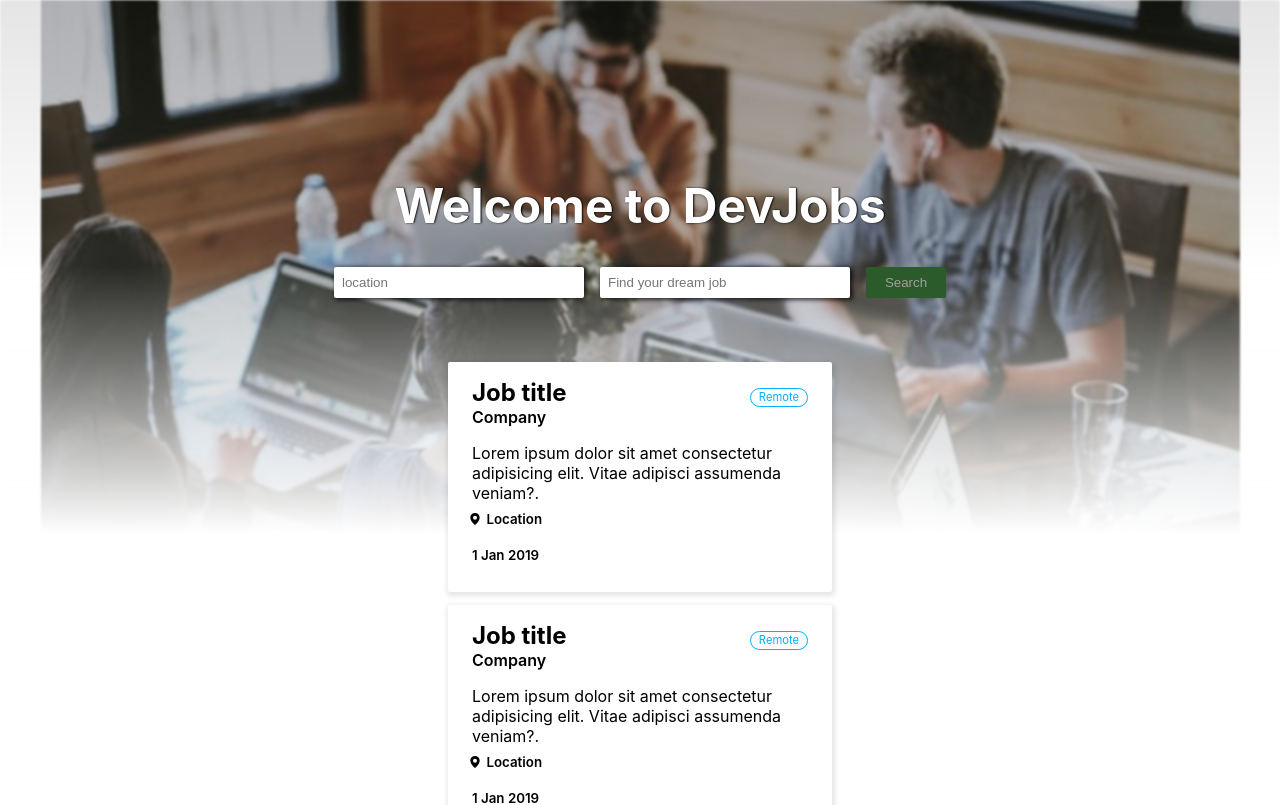
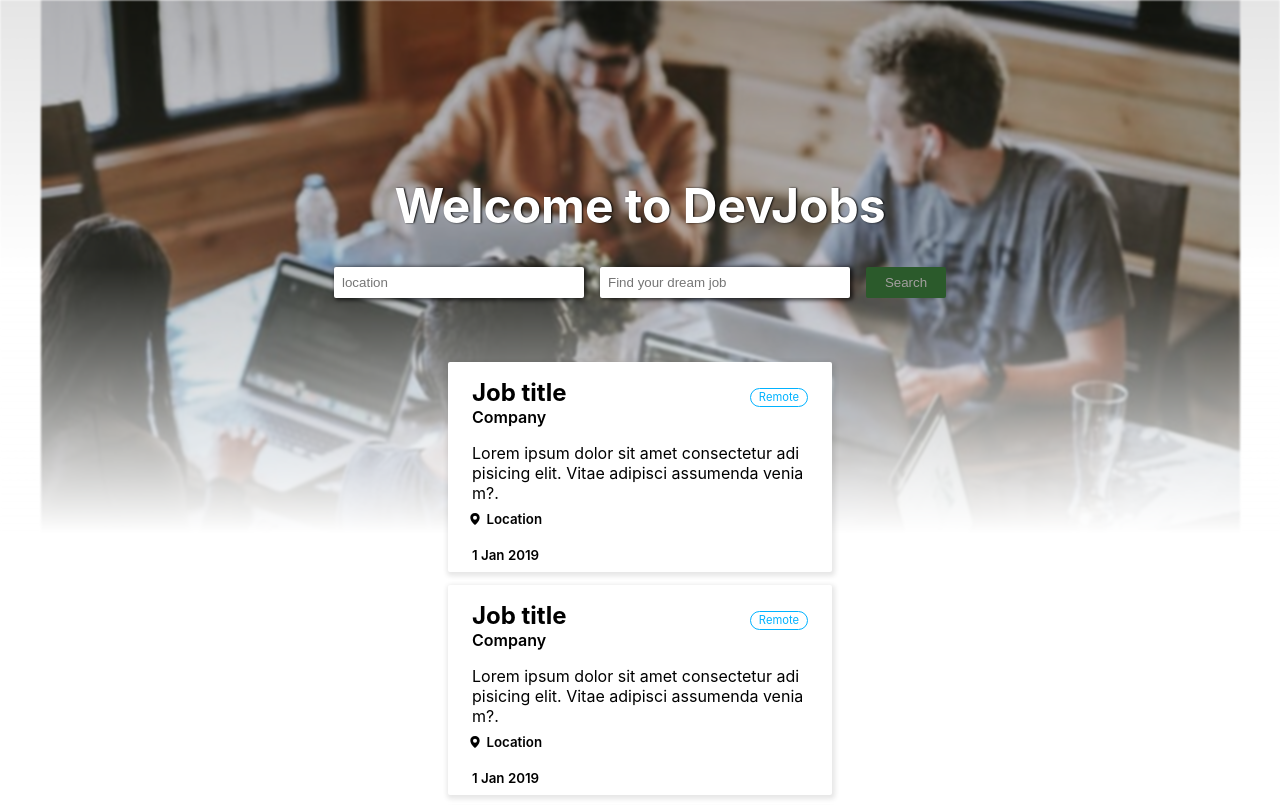
Before and after one commit to sprakash57/hunt-jobs, a React (Create React App) app in the folder client/: page / in a window 1280 px wide. Shown: the top 805 px of the page. Built offline with nearby package versions, Linux system fonts and the light colour scheme.

Commit message:
refactor: Add header component and its styling

```diff
--- a/client/src/components/Job.tsx
+++ b/client/src/components/Job.tsx
@@ -1,20 +1,19 @@
 import styles from '../styles/components/Job.module.scss';
-import Tag from './common/Tag';
+import { Tag, Header } from './common';
 import Pin from '../assets/pin.svg';
 
 const Job = () => {
     return (
         <article className={styles.card}>
-            <header className={styles.card__title}>
-                <h2>Job title</h2>
+            <Header type="h2" label="Job title" className={styles.card__title}>
                 <Tag label="Remote" />
-            </header>
-            <h4>Company</h4>
+            </Header>
+            <Header type="h4" className={styles.card__h4} label="Company" />
             <summary>
                 Lorem ipsum dolor sit amet consectetur adipisicing elit. Vitae adipisci assumenda veniam?.
             </summary>
             <section className={styles.card__location}>
-                <span><img src={Pin} alt="Location" /></span>{" "}<small>Location</small>
+                <span><img src={Pin} alt="Location" /></span><small>Location</small>
             </section>
             <section>
                 <small className={styles.card__date}>1 Jan 2019</small>
--- /dev/null
+++ b/client/src/components/common/Header.tsx
@@ -0,0 +1,21 @@
+import React from 'react';
+import { clx } from '../../helpers/utils';
+import styles from '../../styles/components/common/Header.module.scss';
+
+interface Props extends React.LabelHTMLAttributes<HTMLLabelElement> {
+    label: string;
+    type?: "h1" | "h2" | "h3" | "h4";
+    children?: React.ReactNode;
+    parentClass?: string;
+}
+
+const Header = ({ label, type = "h2", children, parentClass, ...rest }: Props) => {
+    return (
+        <header className={clx(styles.title, parentClass)}>
+            {React.createElement(type, { ...rest }, label)}
+            {children}
+        </header>
+    )
+}
+
+export default Header;
--- a/client/src/components/common/index.ts
+++ b/client/src/components/common/index.ts
@@ -1,2 +1,4 @@
 export { default as Button } from "./Button";
 export { default as Input } from "./Input";
+export { default as Header } from "./Header";
+export { default as Tag } from "./Tag";
--- a/client/src/styles/components/Job.module.scss
+++ b/client/src/styles/components/Job.module.scss
@@ -4,23 +4,19 @@
     border-radius: 2px;
     box-shadow: 1px 2px 5px 2px hsla(0, 0%, 0%, 0.1);
     width: 384px;
-    min-height: 230px;
+    min-height: 210px;
     margin: 0 1rem 0.8rem;
-    h4 {
-        margin: 0;
-        font-weight: 600;
-    }
     summary {
         margin: 1rem 0 0.5rem;
+        word-break: break-all;
     }
 }
+.card__h4 {
+    margin: 0;
+    font-weight: 600;
+}
 .card__title {
-    display: flex;
-    align-items: baseline;
-    justify-content: space-between;
-    > h2 {
-        margin: 0.5rem 0 0;
-    }
+    margin: 0.5rem 0 0;
 }
 .card__location {
     display: flex;
--- /dev/null
+++ b/client/src/styles/components/common/Header.module.scss
@@ -0,0 +1,5 @@
+.title {
+    display: flex;
+    align-items: baseline;
+    justify-content: space-between;
+}
```
